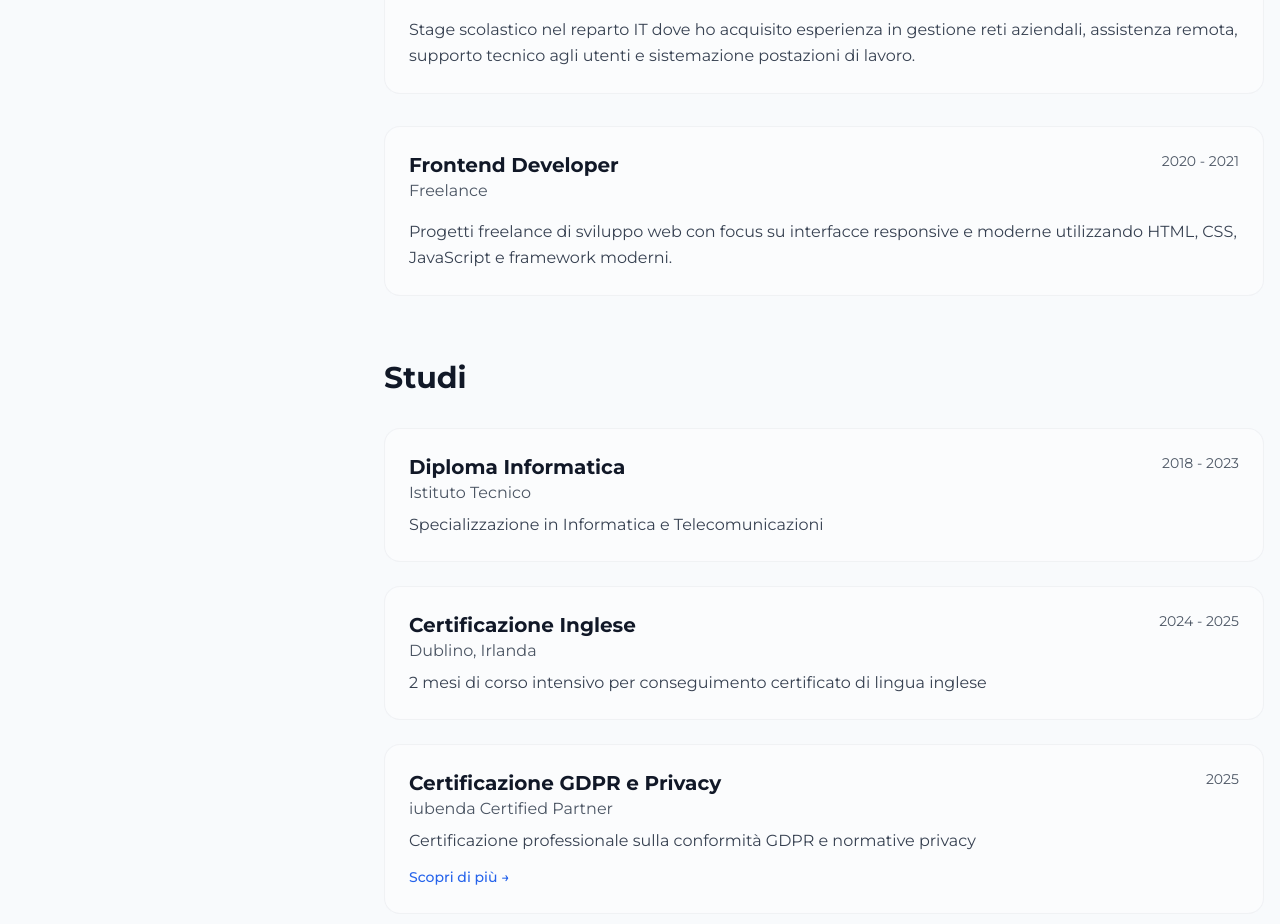
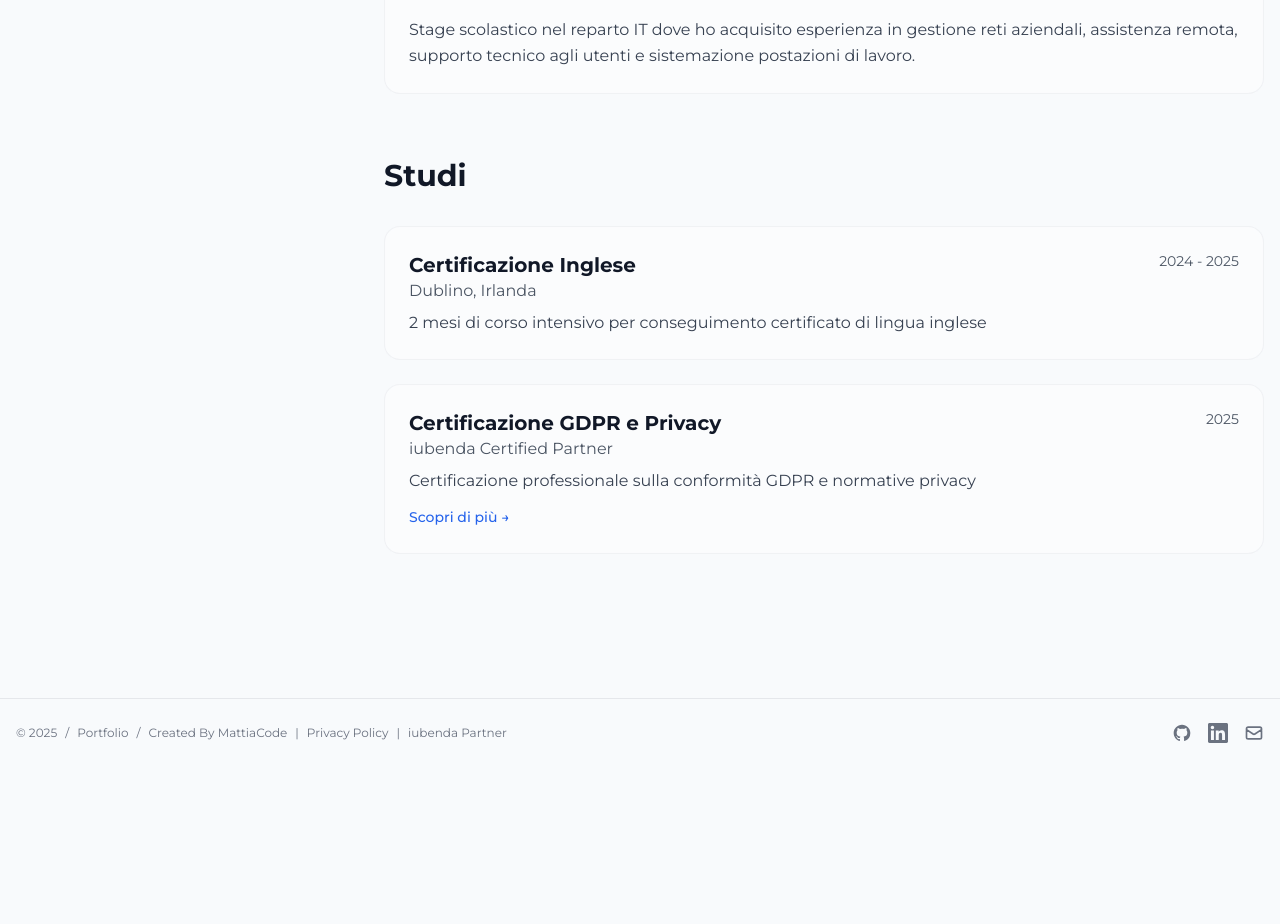
Before and after one commit to MattiaCode/1344141414246453462364-website-copia-27462364234246, a SvelteKit app: page /about in a window 1280 px wide. Shown: the part 1063-1987 px from the top of the page. After the commit the page ends 1830 px from the top, so only its background shows below. Built offline with nearby package versions, Linux system fonts and the light colour scheme.

Commit message:
Update +page.svelte

```diff
--- a/src/routes/about/+page.svelte
+++ b/src/routes/about/+page.svelte
@@ -163,20 +163,6 @@
 								{$t.about.job2Description}
 							</p>
 						</div>
-
-						<!-- Job 3 -->
-						<div class="bg-white/40 dark:bg-gray-900/40 backdrop-blur-sm rounded-2xl p-6 border border-gray-200/50 dark:border-gray-800/50">
-							<div class="flex items-start justify-between mb-4">
-								<div>
-									<h3 class="text-xl font-bold text-gray-900 dark:text-white">{$t.about.job3Title}</h3>
-									<p class="text-gray-600 dark:text-gray-400">{$t.about.job3Company}</p>
-								</div>
-								<span class="text-sm text-gray-600 dark:text-gray-400">{$t.about.job3Period}</span>
-							</div>
-							<p class="text-gray-700 dark:text-gray-300 leading-relaxed">
-								{$t.about.job3Description}
-							</p>
-						</div>
 					</div>
 				</section>
 
@@ -184,20 +170,6 @@
 				<section id="studies" class="mb-16 scroll-mt-24">
 					<h2 class="text-3xl font-bold text-gray-900 dark:text-white mb-8">{$t.about.studies}</h2>
 					<div class="space-y-6">
-						<!-- Education 1 -->
-						<div class="bg-white/40 dark:bg-gray-900/40 backdrop-blur-sm rounded-2xl p-6 border border-gray-200/50 dark:border-gray-800/50">
-							<div class="flex items-start justify-between mb-2">
-								<div>
-									<h3 class="text-xl font-bold text-gray-900 dark:text-white">{$t.about.education1Title}</h3>
-									<p class="text-gray-600 dark:text-gray-400">{$t.about.education1School}</p>
-								</div>
-								<span class="text-sm text-gray-600 dark:text-gray-400">{$t.about.education1Period}</span>
-							</div>
-							<p class="text-gray-700 dark:text-gray-300">
-								{$t.about.education1Focus}
-							</p>
-						</div>
-
 						<!-- Education 2 - Dublino -->
 						<div class="bg-white/40 dark:bg-gray-900/40 backdrop-blur-sm rounded-2xl p-6 border border-gray-200/50 dark:border-gray-800/50">
 							<div class="flex items-start justify-between mb-2">
```
